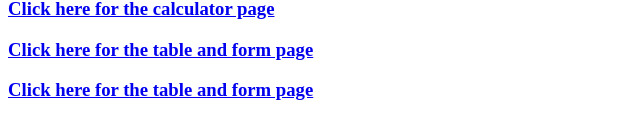
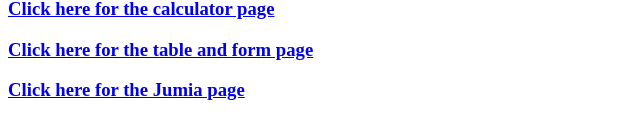
Before and after one commit to evnzhenry/web, a plain HTML site: page index.html in a window 1280 px wide. Shown: the part 129-268 px from the top of the page, without its empty margins (0-640 px from the left). Drawn offline with Linux system fonts and the light colour scheme.

Commit message:
Update index.html

```diff
--- a/index.html
+++ b/index.html
@@ -10,7 +10,7 @@
     <h2>2023-B291-10205</h2>
     <a href="calculator2.html"><h3>Click here for the calculator page</h3></a>
     <a href="page.html"><h3>Click here for the table and form page</h3></a>
-    <a href="page.html"><h3>Click here for the table and form page</h3></a>
+    <a href="JUMIA.html"><h3>Click here for the Jumia page</h3></a>
 
 </body>
 </html>
```
